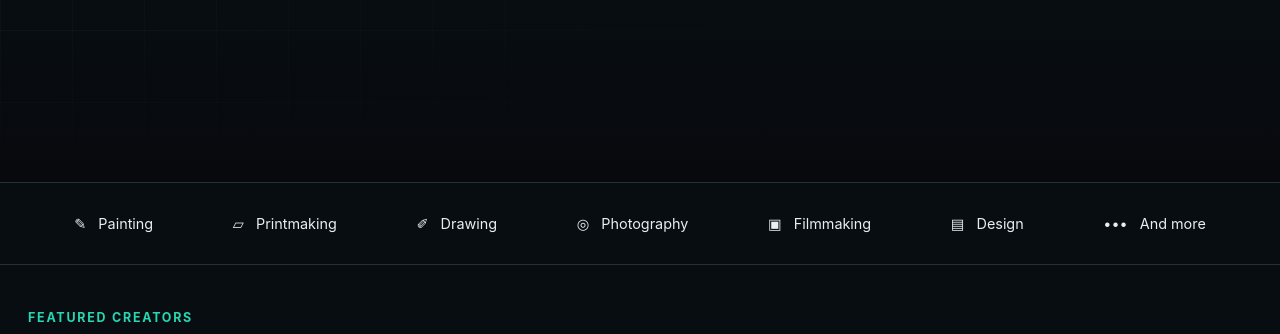
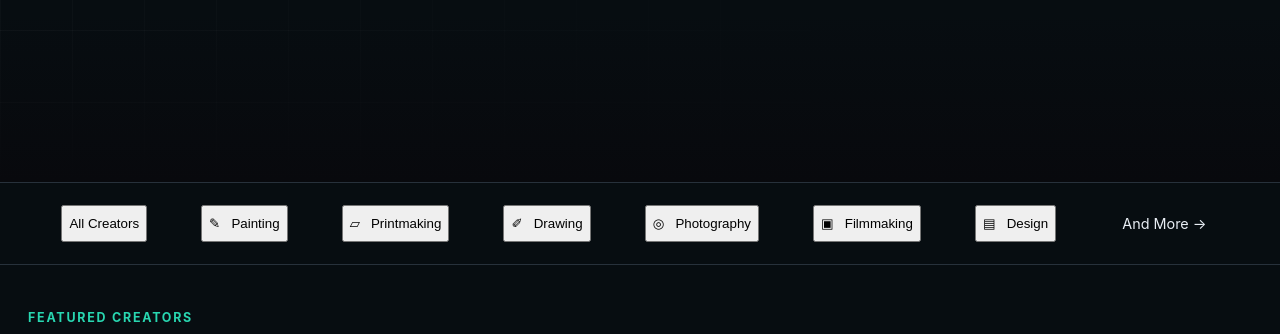
Before and after one commit to JaybeinSpace/Konnekt, a website: page index.html in a window 1280 px wide. Shown: the part 618-952 px from the top of the page. Drawn offline with Linux system fonts and the light colour scheme; grey boxes are pictures that could not be loaded.

Commit message:
Make homepage creative discipline buttons filter actual creator cards

```diff
--- a/index.html
+++ b/index.html
@@ -62,8 +62,15 @@
     </header>
 
     <main>
-        <nav class="creative-categories" aria-label="Explore creative disciplines">
-            <a href="explore.html?specialty=Painting">✎ &nbsp; Painting</a><a href="explore.html?specialty=Printmaking">▱ &nbsp; Printmaking</a><a href="explore.html?specialty=Drawing">✐ &nbsp; Drawing</a><a href="explore.html?category=photographer">◎ &nbsp; Photography</a><a href="explore.html?category=filmmaker">▣ &nbsp; Filmmaking</a><a href="explore.html?category=design">▤ &nbsp; Design</a><a href="explore.html">••• &nbsp; And more</a>
+        <nav class="creative-categories" aria-label="Filter featured creators">
+            <button type="button" data-home-filter="all" aria-pressed="true">All Creators</button>
+            <button type="button" data-home-filter="painting" aria-pressed="false">✎ &nbsp; Painting</button>
+            <button type="button" data-home-filter="printmaking" aria-pressed="false">▱ &nbsp; Printmaking</button>
+            <button type="button" data-home-filter="drawing" aria-pressed="false">✐ &nbsp; Drawing</button>
+            <button type="button" data-home-filter="photography" aria-pressed="false">◎ &nbsp; Photography</button>
+            <button type="button" data-home-filter="filmmaking" aria-pressed="false">▣ &nbsp; Filmmaking</button>
+            <button type="button" data-home-filter="design" aria-pressed="false">▤ &nbsp; Design</button>
+            <a href="explore.html">And More →</a>
         </nav>
         <section class="section" id="creators">
             <div class="section-heading">
@@ -71,6 +78,7 @@
                 <h2>Meet the artists behind the work.</h2>
             </div>
 
+            <p class="home-filter-status" data-home-filter-status role="status" aria-live="polite"></p>
             <div class="creator-grid" data-featured-creators></div>
         </section>
 
```
